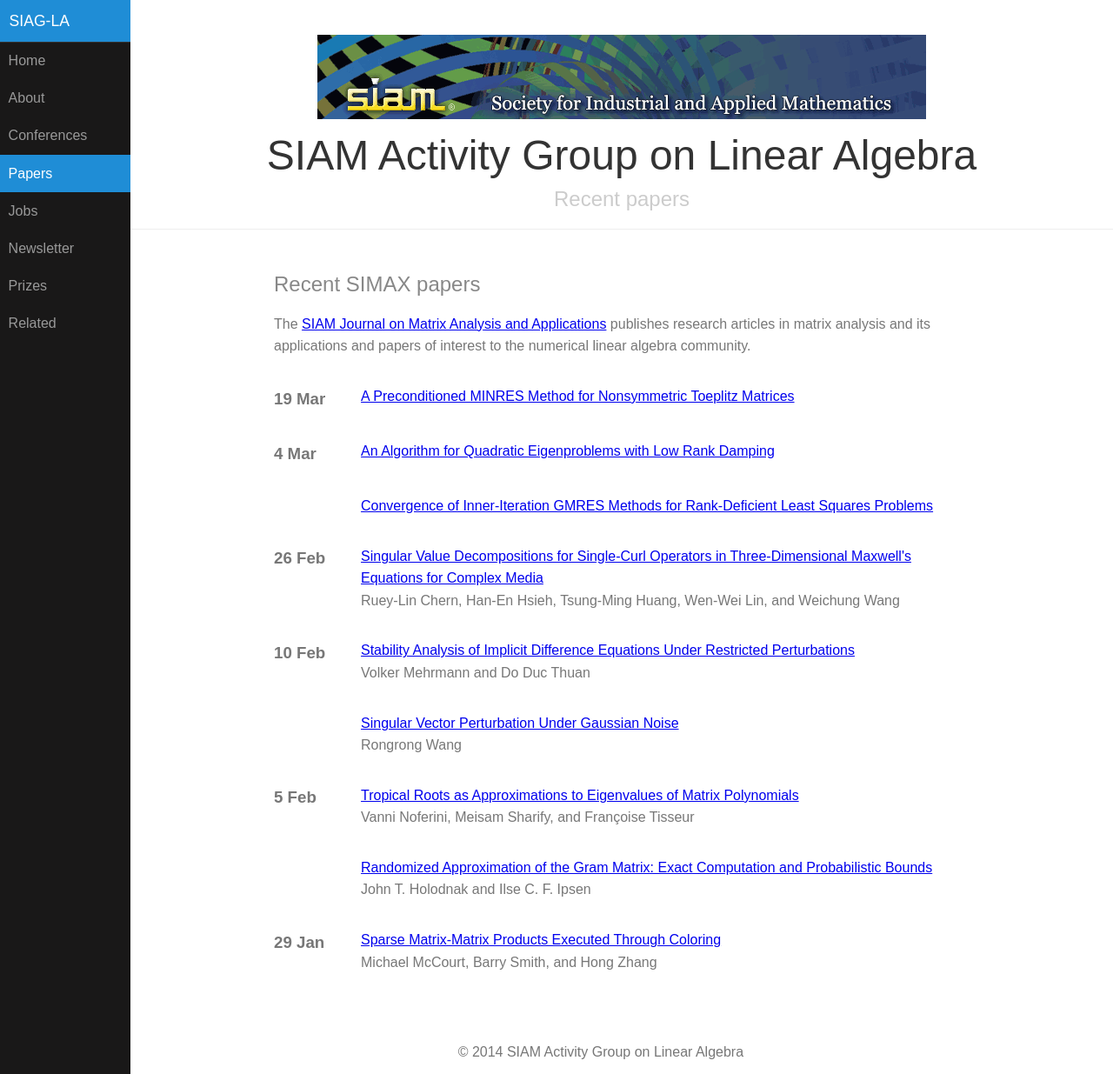
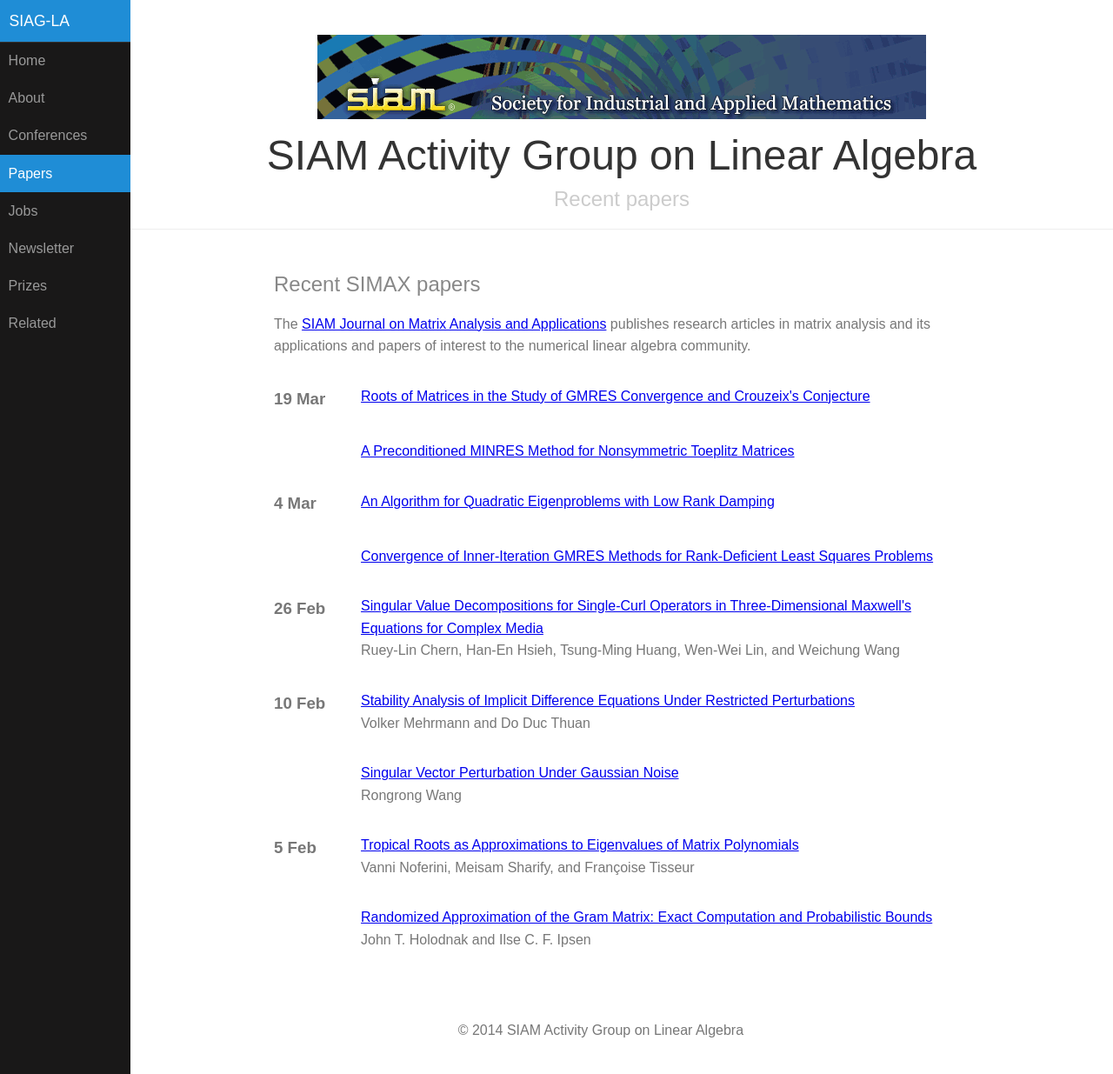
Before and after one commit to dbindel/siagla, a Jekyll site: the page built from simax.html, in a window 1280 px wide and 1235 px high. Shown: the whole window at 87% size. Built offline with Jekyll 4.4.1, drawn with Linux system fonts in a browser that asks for light colours.

Commit message:
Automated updates to simax.yml

```diff
--- a/_data/simax.yml
+++ b/_data/simax.yml
@@ -760,3 +760,13 @@
   pp_start: '273'
   title: A Preconditioned MINRES Method for Nonsymmetric Toeplitz Matrices
   volume: '36'
+- authors: '
+
+    '
+  date: Thu, 19 Mar 2015 07:00:00 GMT
+  doi: doi:10.1137/140961742
+  link: http://epubs.siam.org/doi/abs/10.1137/140961742?ai=s7&mi=3ezuvv&af=R
+  pp_end: '301'
+  pp_start: '289'
+  title: Roots of Matrices in the Study of GMRES Convergence and Crouzeix's Conjecture
+  volume: '36'
```
